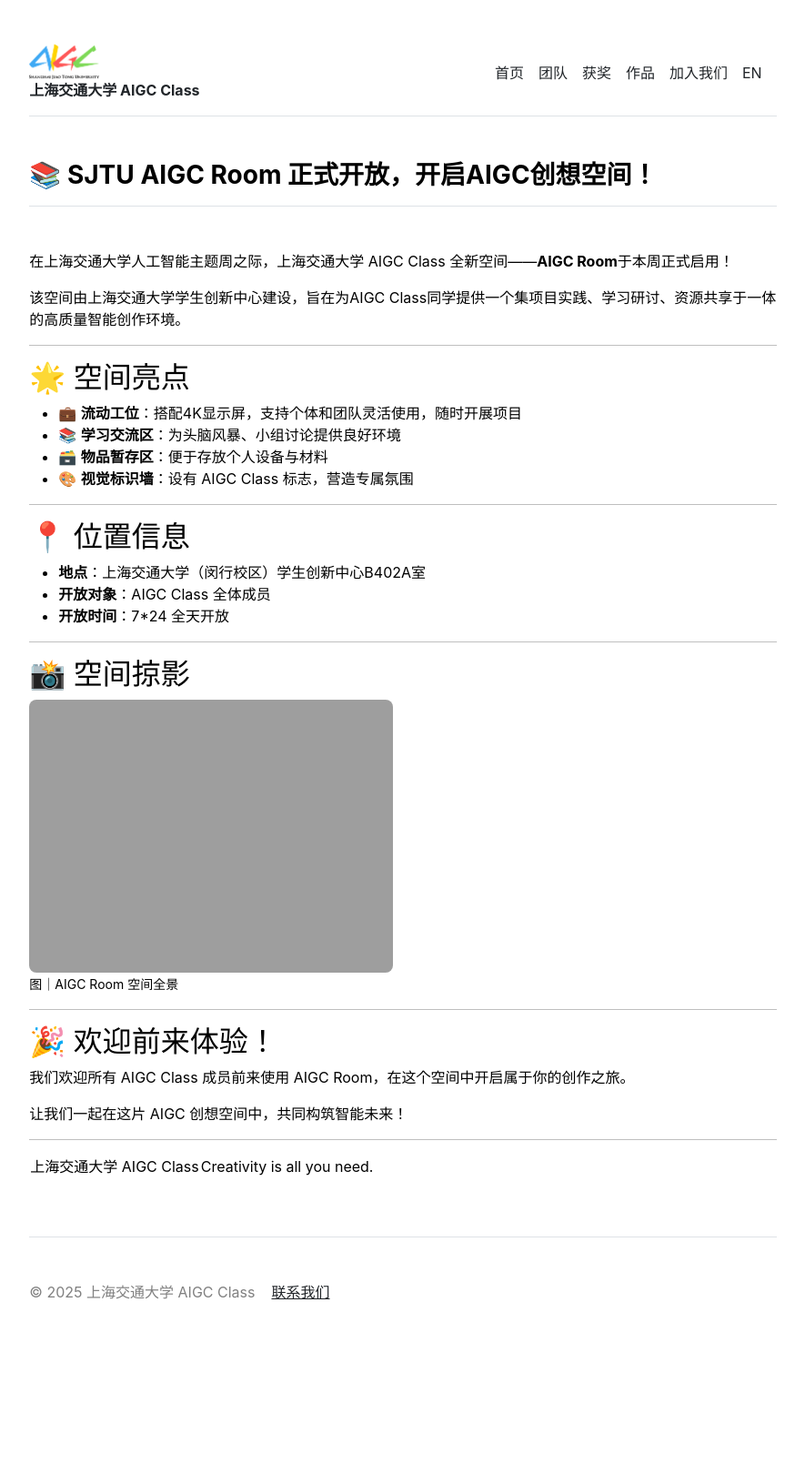
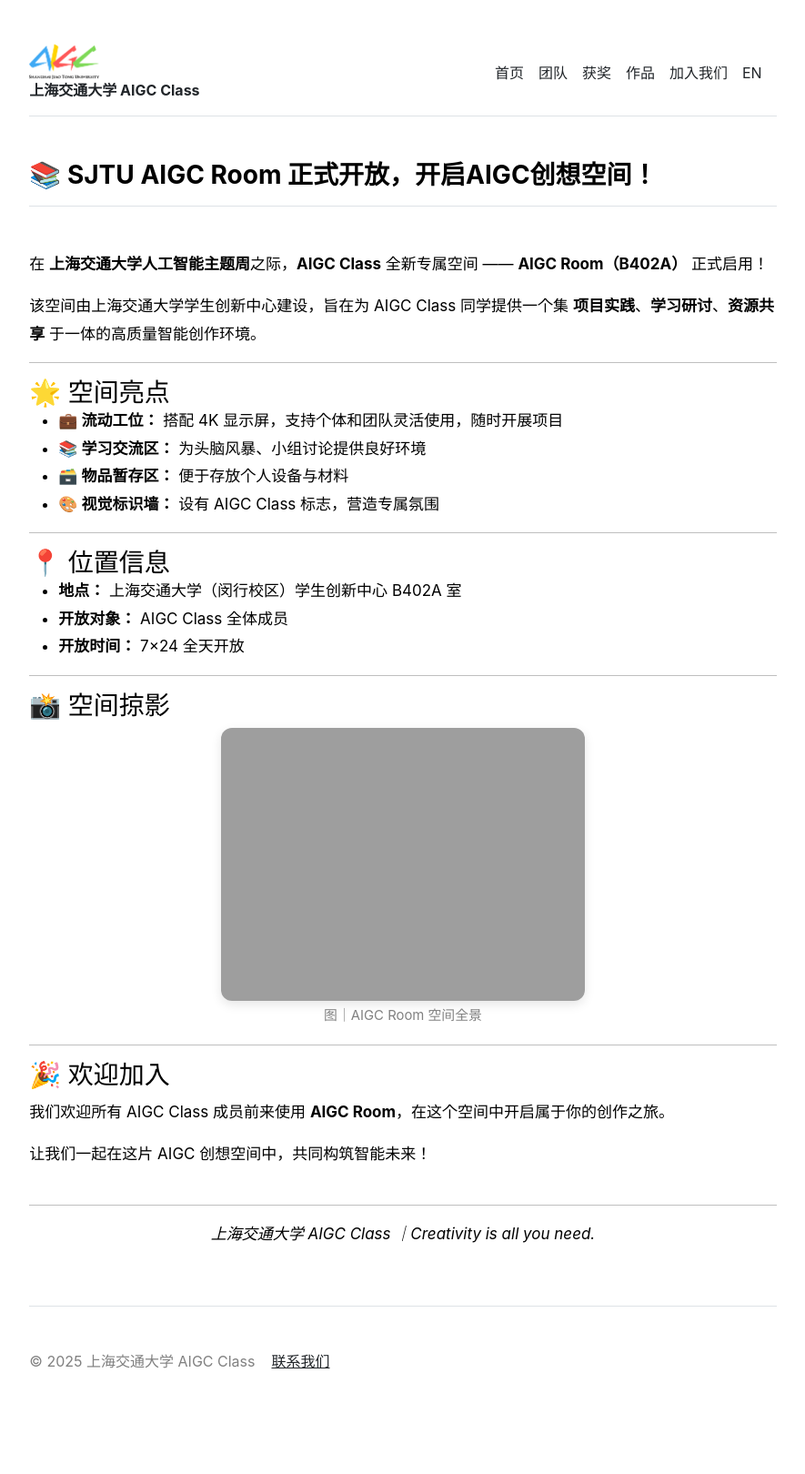
Before and after one commit to SJTU-AIGC/cn, a Jekyll site: the page built from _posts/2025-04-24-AIGC-Room-post.md, in a window 1280 px wide. Shown: the whole page at 91% size, without its empty margins (197-1082 px from the left). Built offline with Jekyll 4.4.1, drawn with Linux system fonts in a browser that asks for light colours; before the commit the page ends 1544 px from its top, so only the background shows below that.

Commit message:
Update 2025-04-24-AIGC-Room-post.md

```diff
--- a/_posts/2025-04-24-AIGC-Room-post.md
+++ b/_posts/2025-04-24-AIGC-Room-post.md
@@ -6,42 +6,47 @@ categories: [新闻动态]
 tags: [空间启用, AIGC, 人工智能主题周, 创新中心, 教学环境]
 ---
 
-在上海交通大学人工智能主题周之际，上海交通大学 AIGC Class 全新空间——**AIGC Room**于本周正式启用！
+<div style="font-size: 17px; line-height: 1.8em;">
 
-该空间由上海交通大学学生创新中心建设，旨在为AIGC Class同学提供一个集项目实践、学习研讨、资源共享于一体的高质量智能创作环境。
+<p>在 <strong>上海交通大学人工智能主题周</strong>之际，<strong>AIGC Class</strong> 全新专属空间 —— <strong>AIGC Room（B402A）</strong> 正式启用！</p>
 
----
+<p>该空间由上海交通大学学生创新中心建设，旨在为 AIGC Class 同学提供一个集 <strong>项目实践</strong>、<strong>学习研讨</strong>、<strong>资源共享</strong> 于一体的高质量智能创作环境。</p>
 
-## 🌟 空间亮点
+<hr>
 
-- 💼 **流动工位**：搭配4K显示屏，支持个体和团队灵活使用，随时开展项目
-- 📚 **学习交流区**：为头脑风暴、小组讨论提供良好环境
-- 🗃️ **物品暂存区**：便于存放个人设备与材料
-- 🎨 **视觉标识墙**：设有 AIGC Class 标志，营造专属氛围
+<h3>🌟 空间亮点</h3>
+<ul style="margin-top: -10px;">
+  <li><strong>💼 流动工位：</strong> 搭配 4K 显示屏，支持个体和团队灵活使用，随时开展项目</li>
+  <li><strong>📚 学习交流区：</strong> 为头脑风暴、小组讨论提供良好环境</li>
+  <li><strong>🗃️ 物品暂存区：</strong> 便于存放个人设备与材料</li>
+  <li><strong>🎨 视觉标识墙：</strong> 设有 AIGC Class 标志，营造专属氛围</li>
+</ul>
 
----
+<hr>
 
-## 📍 位置信息
+<h3>📍 位置信息</h3>
+<ul style="margin-top: -10px;">
+  <li><strong>地点：</strong> 上海交通大学（闵行校区）学生创新中心 B402A 室</li>
+  <li><strong>开放对象：</strong> AIGC Class 全体成员</li>
+  <li><strong>开放时间：</strong> 7×24 全天开放</li>
+</ul>
 
-- **地点**：上海交通大学（闵行校区）学生创新中心B402A室
-- **开放对象**：AIGC Class 全体成员
-- **开放时间**：7*24 全天开放
+<hr>
 
----
+<h3>📸 空间掠影</h3>
+<div style="text-align: center;">
+  <img src="{{ site.github.url }}/assets/img/posts/aigc-room-opening.webp" alt="AIGC Room 空间全景" style="max-width: 85%; height: auto; border-radius: 12px; box-shadow: 0 4px 12px rgba(0,0,0,0.1);" />
+  <br>
+  <small style="color: gray;">图｜AIGC Room 空间全景</small>
+</div>
 
-## 📸 空间掠影
-<img src="{{ site.github.url }}/assets/img/posts/aigc-room-opening.webp" alt="AIGC Room 空间全景" style="max-width: 80%; height: auto; border-radius: 8px;" /><br>
-<small>图｜AIGC Room 空间全景</small>
+<hr>
 
+<h3>🎉 欢迎加入</h3>
+<p>我们欢迎所有 AIGC Class 成员前来使用 <strong>AIGC Room</strong>，在这个空间中开启属于你的创作之旅。</p>
+<p>让我们一起在这片 AIGC 创想空间中，共同构筑智能未来！</p>
 
----
+<hr style="margin-top: 40px;">
+<p style="font-style: italic; text-align: center;">上海交通大学 AIGC Class ｜Creativity is all you need.</p>
 
-## 🎉 欢迎前来体验！
-
-我们欢迎所有 AIGC Class 成员前来使用 AIGC Room，在这个空间中开启属于你的创作之旅。
-
-让我们一起在这片 AIGC 创想空间中，共同构筑智能未来！
-
----
-
-> 上海交通大学 AIGC Class | Creativity is all you need.
+</div>
```
